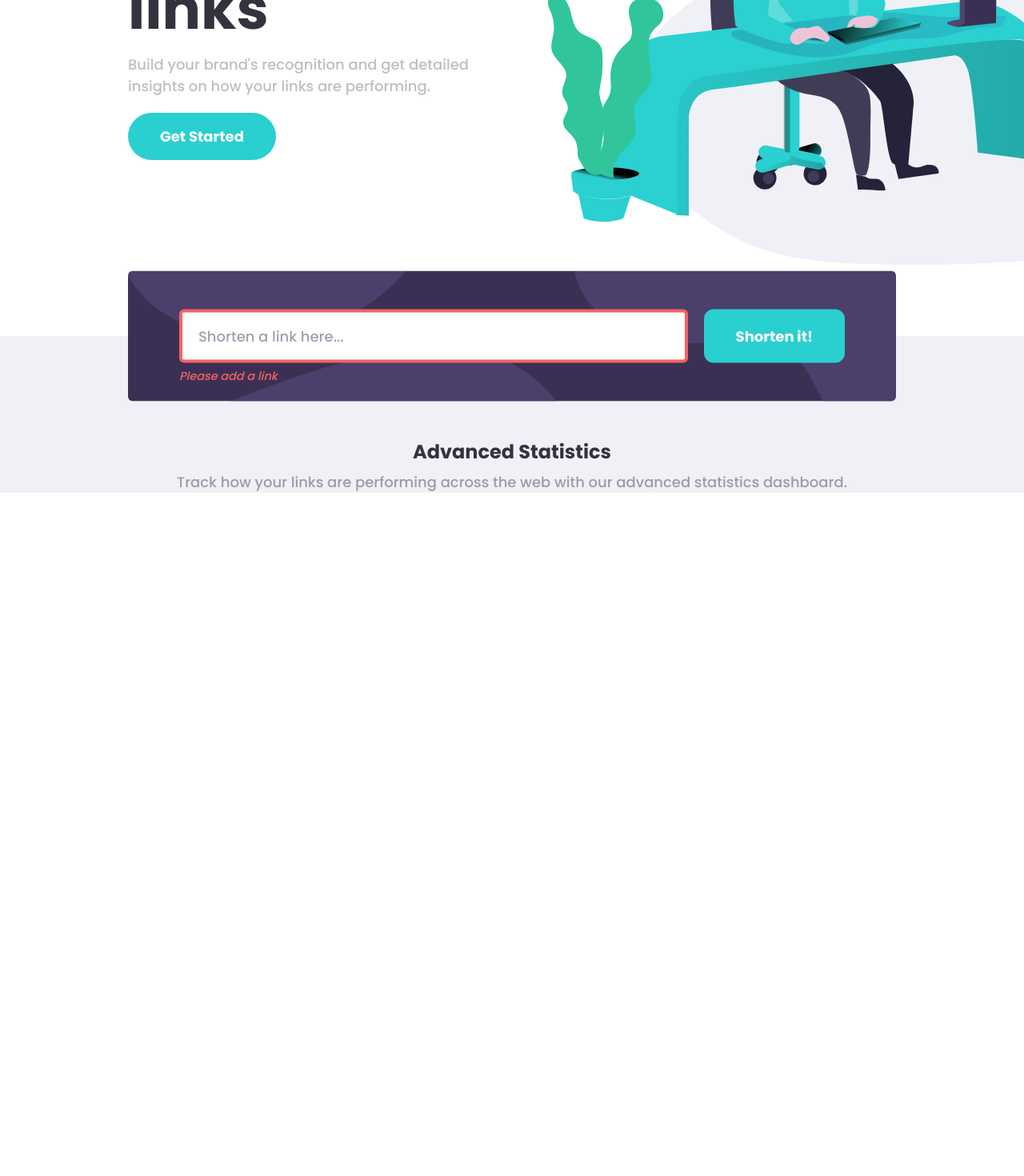
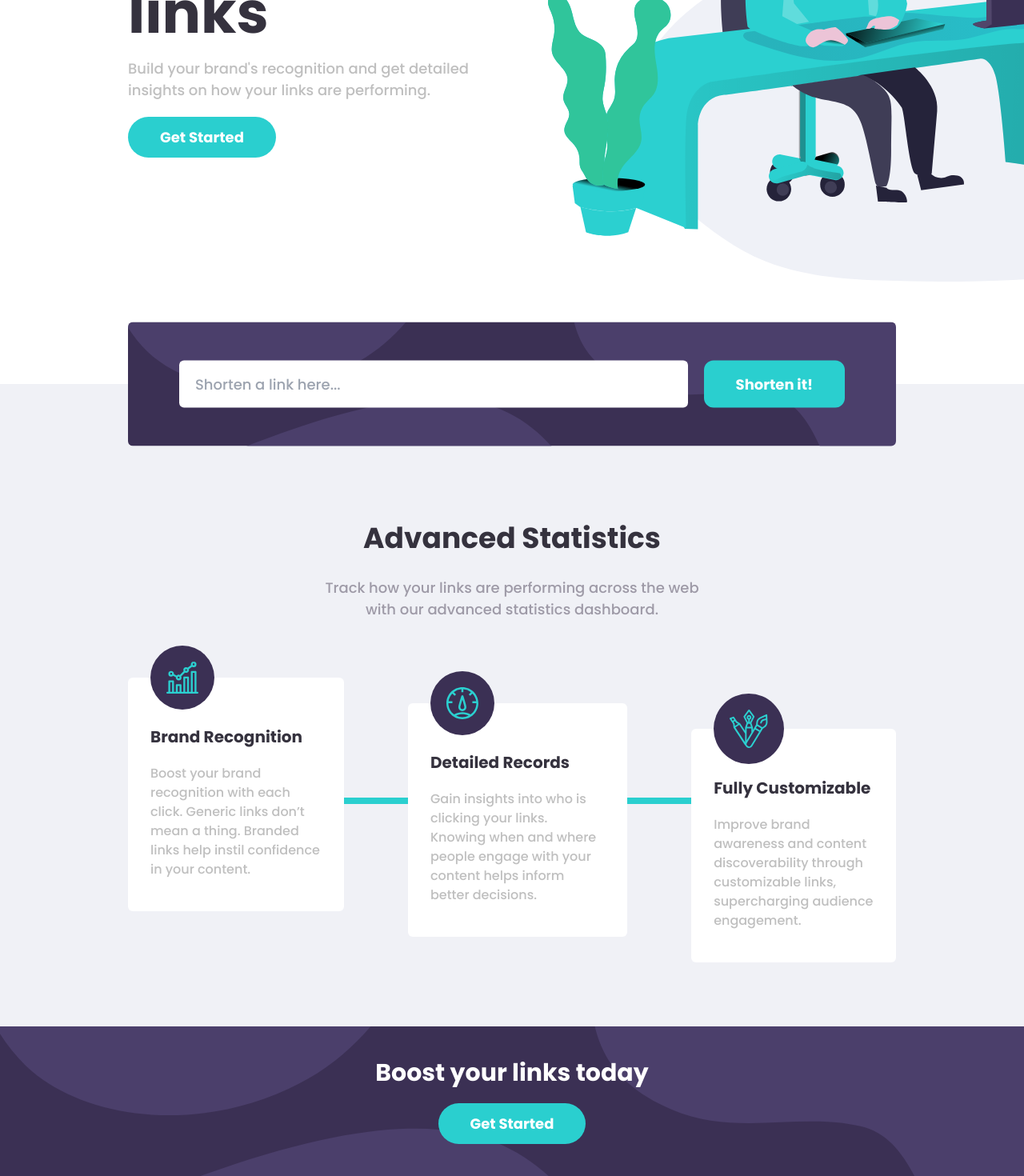
Before and after one commit to mirandajaorenzo26/url-shortener, a React (Vite) app: page / in a window 1280 px wide. Shown: the part 424-1894 px from the top of the page at 80% size. Before the commit the page ends 1048 px from the top, so only its background shows below. Built offline with nearby package versions, Linux system fonts and the light colour scheme; what prettier-plugin-tailwindcss would draw is missing.

Commit message:
Update the design

```diff
--- a/src/App.jsx
+++ b/src/App.jsx
@@ -1,34 +1,112 @@
-import { createContext, useEffect, useState } from "react";
+import { createContext, useEffect, useRef, useState } from "react";
 import HeroSection from "./assets/components/HeroSection";
 import AdvanceStatistics from "./assets/components/AdvanceStatistics";
 import Header from "./assets/components/Header";
+import BoostLinks from "./assets/components/BoostLinks";
 
 export const LinkContext = createContext();
 
 function App() {
+  const apiUrl = "https://api.shrtco.de/v2/shorten?url=";
+
+  // Getting the data from the local storage
   const [links, setLinks] = useState(() => {
     const localValue = localStorage.getItem("storedLinks");
     if (localValue == null) return [];
     return JSON.parse(localValue);
   });
 
+  const [newLink, setNewLink] = useState("");
+  const [error, setError] = useState("");
+
+  const inputRef = useRef();
+
+  // Helper functions
+  const addLink = async (e) => {
+    e.preventDefault();
+    try {
+      const response = await fetch(apiUrl + newLink);
+      const data = await response.json();
+      if (data.ok) {
+        // Remove the error indicator
+        inputRef.current.classList.remove("error");
+        setError(() => "");
+        // -----------------------------------------
+
+        // Return a new set of links and add the new link
+        setLinks((prevLinks) => {
+          return [
+            ...prevLinks,
+            {
+              id: crypto.randomUUID(),
+              original: newLink,
+              shorten: data.result.full_short_link,
+            },
+          ];
+        });
+        setNewLink("");
+      } else {
+        // Adding Error Indicators
+        if (data.error_code === 1) {
+          console.error("Please add a link");
+          setError(() => "Please add a link");
+          inputRef.current.classList.add("error");
+        } else if (data.error_code === 2) {
+          console.error("Invalid URL");
+          setError(() => "Invalid URL");
+          inputRef.current.classList.add("error");
+        }
+      }
+    } catch (error) {
+      console.error("Error fetching data:", error);
+    }
+  };
+
+  const deleteLink = (id) => {
+    setLinks((prevLinks) => {
+      return prevLinks.filter((link) => link.id !== id);
+    });
+  };
+
+  // Update the local storage whenever there are changes made in the links
   useEffect(() => {
     localStorage.setItem("storedLinks", JSON.stringify(links));
   }, [links]);
 
+  // Remove the error indicator when new link has been added
+  useEffect(() => {
+    inputRef.current.classList.remove("error");
+    setError(() => "");
+  }, [newLink]);
+
   return (
     <>
-      <div className="px-5 md:px-40">
+      <div className="px-5  md:px-16 xl:px-40 2xl:px-48">
         <Header />
       </div>
-      <LinkContext.Provider value={{ links, setLinks }}>
-        <div className="overflow-x-clip px-5 pb-0 md:px-40">
+      <LinkContext.Provider
+        value={{
+          links,
+          setLinks,
+          newLink,
+          setNewLink,
+          addLink,
+          deleteLink,
+          error,
+          setError,
+          inputRef,
+        }}
+      >
+        <div className="flex h-[100vh] overflow-x-clip px-5  md:px-16 xl:px-40 2xl:px-48">
           <HeroSection />
         </div>
-        <div className="bg-lighter-gray  px-5 text-center md:px-40">
+        <div className="bg-lighter-gray px-5 text-center  md:px-16 xl:px-40 2xl:px-48">
           <AdvanceStatistics />
         </div>
       </LinkContext.Provider>
+      <div className="bg-dark-violet bg-[url('./assets/images/bg-boost-mobile.svg')] bg-cover p-10 px-5 text-center md:px-16  lg:bg-[url('./assets/images/bg-boost-desktop.svg')] xl:px-40 2xl:px-48">
+        <BoostLinks />
+      </div>
     </>
   );
 }
--- /dev/null
+++ b/src/assets/components/AddLinkForm.jsx
@@ -0,0 +1,39 @@
+import { useContext } from "react";
+import { LinkContext } from "../../App";
+import Button from "./shared/Button";
+
+const AddLinkForm = () => {
+  const { newLink, setNewLink, addLink, error, inputRef } =
+    useContext(LinkContext);
+  return (
+    <form
+      action=""
+      onSubmit={(e) => addLink(e)}
+      className=" absolute bottom-0 grid w-full translate-y-[50%] gap-5 rounded-xl bg-dark-violet bg-[url('./assets/images/bg-boost-mobile.svg')] bg-cover p-5 lg:flex lg:rounded-md lg:bg-[url('./assets/images/bg-boost-desktop.svg')] lg:px-16 lg:py-12"
+    >
+      <div className="relative w-full">
+        <input
+          ref={inputRef}
+          value={newLink}
+          onChange={(e) => setNewLink(e.target.value)}
+          type="text"
+          className=" w-full rounded-md px-5 py-4"
+          placeholder="Shorten a link here..."
+        />
+        <small className="absolute -bottom-7 left-0 hidden italic text-red lg:block">
+          {error}
+        </small>
+      </div>
+
+      <Button
+        text="Shorten it!"
+        type="submit"
+        className="rounded-btn whitespace-nowrap rounded-xl bg-cyan px-10 py-4 text-white hover:bg-light-cyan"
+      >
+        Shorten
+      </Button>
+    </form>
+  );
+};
+
+export default AddLinkForm;
--- a/src/assets/components/AdvanceStatistics.jsx
+++ b/src/assets/components/AdvanceStatistics.jsx
@@ -1,45 +1,58 @@
-import { createContext, useContext, useMemo, useState } from "react";
-import { LinkContext } from "../../App";
-import LinkItem from "./LinkItem";
-
-export const ClipboardContext = createContext();
+import LinkList from "./LinkList";
+import BrandRecognitionImg from "../images/icon-brand-recognition.svg";
+import DetaildRecordsImg from "../images/icon-detailed-records.svg";
+import FullyCustomizableImg from "../images/icon-fully-customizable.svg";
 
 const AdvanceStatistics = () => {
-  const { links } = useContext(LinkContext);
-
-  const [clipboardData, setClipboardData] = useState("");
-
-  const writeToClipboard = (text) => {
-    navigator.clipboard
-      .writeText(text)
-      .then(() => {
-        setClipboardData(text);
-      })
-      .catch((error) => {
-        console.error("Failed to write to clipboard: ", error);
-      });
-  };
-
-  const renderedList = useMemo(() => {
-    return links.map((item) => (
-      <LinkItem
-        key={crypto.randomUUID()}
-        original={item.original}
-        shorten={item.shorten}
-      />
-    ));
-  }, [links]);
-
   return (
     <section className="pt-[89px]">
-      <ClipboardContext.Provider value={writeToClipboard}>
-        <ul>{renderedList}</ul>
-      </ClipboardContext.Provider>
-      <h2 className="mt-10 text-2xl font-bold">Advanced Statistics</h2>
-      <p className="my-2 text-grayish-violet">
-        Track how your links are performing across the web with our advanced
-        statistics dashboard.
-      </p>
+      <LinkList />
+      <div className="mb-16 mt-16 grid justify-center lg:mb-0">
+        <h2 className="my-5 text-3xl font-bold lg:text-4xl">
+          Advanced Statistics
+        </h2>
+        <p className="my-2 max-w-lg px-2 text-grayish-violet">
+          Track how your links are performing across the web with our advanced
+          statistics dashboard.
+        </p>
+      </div>
+      <div className="pb-20 font-normal">
+        <div className=" relative flex flex-col items-center gap-20  md:gap-5 lg:flex-row lg:text-left xl:gap-20">
+          <div className="absolute left-[50%] h-full w-2 translate-x-[-50%]  bg-cyan lg:top-[50%] lg:h-2 lg:w-full lg:translate-y-[50%]"></div>
+          <div className="relative   rounded-md bg-white px-7 py-10">
+            <div className="absolute left-[50%] top-0 w-max translate-x-[-50%]  translate-y-[-50%] rounded-full bg-dark-violet p-5 lg:left-7  lg:translate-x-[0]">
+              <img src={BrandRecognitionImg} alt="" />
+            </div>
+            <h3 className="my-5 text-xl font-bold">Brand Recognition</h3>
+            <p className=" text-sm leading-relaxed text-gray lg:text-base">
+              Boost your brand recognition with each click. Generic links don’t
+              mean a thing. Branded links help instil confidence in your
+              content.
+            </p>
+          </div>
+          <div className="relative  rounded-md bg-white px-7 py-10 md:mt-16 ">
+            <div className="absolute left-[50%] top-0 w-max  translate-x-[-50%]  translate-y-[-50%] rounded-full bg-dark-violet  p-5 lg:left-7 lg:translate-x-[0]">
+              <img src={DetaildRecordsImg} alt="" />
+            </div>
+            <h3 className="my-5 text-xl font-bold">Detailed Records</h3>
+            <p className="text-sm leading-relaxed text-gray lg:text-base">
+              Gain insights into who is clicking your links. Knowing when and
+              where people engage with your content helps inform better
+              decisions.
+            </p>
+          </div>
+          <div className="relative  rounded-md bg-white px-7  py-10  md:mt-32">
+            <div className="absolute left-[50%] top-0 w-max translate-x-[-50%]  translate-y-[-50%] rounded-full bg-dark-violet p-5 lg:left-7 lg:translate-x-[0]">
+              <img src={FullyCustomizableImg} alt="" />
+            </div>
+            <h3 className="my-5 text-xl font-bold">Fully Customizable</h3>
+            <p className="text-sm leading-relaxed text-gray lg:text-base">
+              Improve brand awareness and content discoverability through
+              customizable links, supercharging audience engagement.
+            </p>
+          </div>
+        </div>
+      </div>
     </section>
   );
 };
--- /dev/null
+++ b/src/assets/components/BoostLinks.jsx
@@ -0,0 +1,17 @@
+import Button from "./shared/Button";
+
+const BoostLinks = () => {
+  return (
+    <div className=" ">
+      <h2 className="mb-5 text-3xl font-bold text-white">
+        Boost your links today
+      </h2>
+      <Button
+        text={"Get Started"}
+        className="rounded-btn  rounded-full bg-cyan hover:bg-light-cyan"
+      />
+    </div>
+  );
+};
+
+export default BoostLinks;
--- a/src/assets/components/Header.jsx
+++ b/src/assets/components/Header.jsx
@@ -2,7 +2,7 @@ import { BiMenu } from "react-icons/bi";
 
 const Header = () => {
   return (
-    <div className="mb-5 flex justify-between py-2 lg:py-8">
+    <div className="flex justify-between py-2 lg:py-8">
       <strong className="text-3xl lg:text-4xl">Shortly</strong>
       <BiMenu size={32} className="fill-gray" />
     </div>
--- a/src/assets/components/HeroSection.jsx
+++ b/src/assets/components/HeroSection.jsx
@@ -1,43 +1,9 @@
-import Header from "./Header";
+import AddLinkForm from "./AddLinkForm";
 import Button from "./shared/Button";
-import { useRef, useContext, useState } from "react";
-import { LinkContext } from "../../App";
 
 const HeroSection = () => {
-  const { setLinks } = useContext(LinkContext);
-  const [newLink, setNewLink] = useState("");
-
-  const apiUrl = "https://api.shrtco.de/v2/shorten?url=";
-
-  const handleSubmit = async (e) => {
-    e.preventDefault();
-    try {
-      const response = await fetch(apiUrl + newLink);
-      const data = await response.json();
-      console.log(data);
-      if (data.ok) {
-        setLinks((prevLinks) => {
-          return [
-            ...prevLinks,
-            {
-              id: crypto.randomUUID(),
-              original: newLink,
-              shorten: data.result.full_short_link,
-            },
-          ];
-        });
-        setNewLink("");
-      } else {
-        console.error("URL INVALID");
-      }
-    } catch (error) {
-      // Handle any errors that occurred during the data fetch
-      console.error("Error fetching data:", error);
-    }
-  };
-
   return (
-    <section className="relative flex flex-col items-center justify-between pb-[89px] text-center lg:h-[90vh] lg:flex-row-reverse">
+    <section className=" relative flex w-full flex-col items-center justify-between pb-32 text-center  lg:flex-row-reverse">
       <div className="flex h-[375px] justify-center lg:h-full lg:flex-1">
         <div className="flex-2 relative grid h-full w-[390px] items-center overflow-x-visible ">
           <img
@@ -48,42 +14,19 @@ const HeroSection = () => {
       </div>
 
       <div className="flex h-full flex-1 flex-col items-center justify-center gap-5 py-10 lg:items-start lg:text-left">
-        <h1 className="text-4xl font-bold lg:text-7xl">
+        <h1 className="text-4xl font-bold leading-relaxed lg:text-7xl">
           More than just shorter links
         </h1>
         <p className="text-gray ">
           Build your brand&apos;s recognition and get detailed insights on how
           your links are performing.
         </p>
-        <Button text={"Get Started"} className="rounded-btn  rounded-full" />
+        <Button
+          text={"Get Started"}
+          className="rounded-btn  rounded-full bg-cyan hover:bg-light-cyan"
+        />
       </div>
-
-      <form
-        action=""
-        onSubmit={(e) => handleSubmit(e)}
-        className=" absolute bottom-0 grid w-full translate-y-[50%] gap-5 rounded-xl bg-dark-violet bg-[url('./assets/images/bg-boost-mobile.svg')] bg-cover p-5 lg:flex lg:rounded-md lg:bg-[url('./assets/images/bg-boost-desktop.svg')] lg:px-16 lg:py-12"
-      >
-        <div className="relative w-full">
-          <input
-            value={newLink}
-            onChange={(e) => setNewLink(e.target.value)}
-            type="text"
-            className="error w-full rounded-md px-5 py-4"
-            placeholder="Shorten a link here..."
-          />
-          <small className="absolute -bottom-7 left-0 hidden italic text-red lg:block">
-            Please add a link
-          </small>
-        </div>
-
-        <Button
-          text="Shorten it!"
-          type="submit"
-          className="rounded-btn whitespace-nowrap rounded-xl bg-cyan px-10 py-4 text-white"
-        >
-          Shorten
-        </Button>
-      </form>
+      <AddLinkForm />
     </section>
   );
 };
--- a/src/assets/components/LinkItem.jsx
+++ b/src/assets/components/LinkItem.jsx
@@ -1,9 +1,14 @@
-import { useContext } from "react";
+import { useContext, useEffect } from "react";
+
+import { ClipboardContext } from "./LinkList";
+import { LinkContext } from "../../App";
+
 import Button from "./shared/Button";
-import { AiFillCloseCircle } from "react-icons/ai";
-import { ClipboardContext } from "./AdvanceStatistics";
-const LinkItem = ({ original, shorten, className }) => {
-  const writeToClipboard = useContext(ClipboardContext);
+import { MdClose } from "react-icons/md";
+
+const LinkItem = ({ id, original, shorten, className }) => {
+  const { writeToClipboard, clipboardData } = useContext(ClipboardContext);
+  const { deleteLink } = useContext(LinkContext);
 
   return (
     <div
@@ -13,15 +18,24 @@ const LinkItem = ({ original, shorten, className }) => {
       <div className="flex flex-col items-center gap-5 lg:flex-row">
         <p className="text-cyan">{shorten}</p>
         <div className="flex items-center gap-2">
-          <Button
-            text="Copy"
-            className={"rounded-btn rounded-md lg:py-3"}
-            onClick={() => writeToClipboard(shorten)}
-          />
-          <AiFillCloseCircle
-            size={32}
-            className="cursor-pointer rounded-full fill-red"
-          />
+          {clipboardData !== shorten ? (
+            <Button
+              text="Copy"
+              className={
+                "rounded-btn rounded-md bg-cyan hover:bg-light-cyan lg:py-3"
+              }
+              onClick={() => writeToClipboard(shorten)}
+            />
+          ) : (
+            <Button
+              text="Copied"
+              className={"rounded-btn rounded-md  bg-dark-violet lg:py-3"}
+            />
+          )}
+
+          <button onClick={() => deleteLink(id)}>
+            <MdClose size={32} className="cursor-pointer fill-red" />
+          </button>
         </div>
       </div>
     </div>
--- /dev/null
+++ b/src/assets/components/LinkList.jsx
@@ -0,0 +1,43 @@
+import { createContext, useContext, useMemo, useState } from "react";
+
+import { LinkContext } from "../../App";
+
+import LinkItem from "./LinkItem";
+
+export const ClipboardContext = createContext();
+
+const LinkList = () => {
+  const { links } = useContext(LinkContext);
+
+  const [clipboardData, setClipboardData] = useState("");
+
+  const writeToClipboard = (text) => {
+    navigator.clipboard
+      .writeText(text)
+      .then(() => {
+        setClipboardData(text);
+      })
+      .catch((error) => {
+        console.error("Failed to write to clipboard: ", error);
+      });
+  };
+
+  const renderedList = useMemo(() => {
+    return links.map((item) => (
+      <LinkItem
+        key={crypto.randomUUID()}
+        id={item.id}
+        original={item.original}
+        shorten={item.shorten}
+      />
+    ));
+  }, [links]);
+
+  return (
+    <ClipboardContext.Provider value={{ writeToClipboard, clipboardData }}>
+      <ul>{renderedList}</ul>
+    </ClipboardContext.Provider>
+  );
+};
+
+export default LinkList;
--- a/src/index.css
+++ b/src/index.css
@@ -9,9 +9,9 @@ body{
 
 
 .rounded-btn{
-    @apply bg-cyan py-4 px-10 text-white font-bold hover:bg-light-cyan
+    @apply  py-3 px-10 text-white font-bold
 }
 
 .error{
-    @apply border-4 border-red
+    @apply outline outline-offset-1 outline-2  outline-red
 }
```
